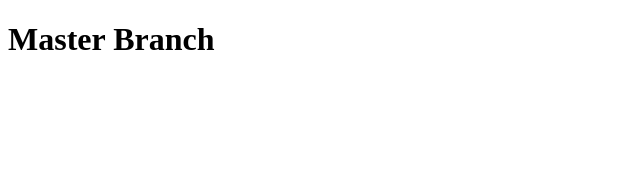
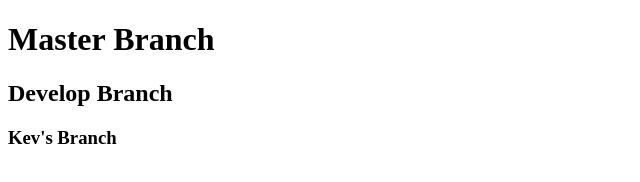
Before and after one commit to Trejon-Hughes/teamGit, a plain HTML site: page index.html in a window 1280 px wide. Shown: the whole page, without its empty margins (0-640 px from the left). Drawn offline with Linux system fonts and the light colour scheme.

Commit message:
kevs branch

```diff
--- a/index.html
+++ b/index.html
@@ -2,11 +2,14 @@
 <html lang="en">
 <head>
     <meta charset="UTF-8">
-    <meta http-equiv="X-UA-Compatible" content="IE=edge">
     <meta name="viewport" content="width=device-width, initial-scale=1.0">
     <title>Document</title>
 </head>
 <body>
+
     <h1>Master Branch</h1>
+    <h2>Develop Branch</h2>
+    <h3>Kev's Branch</h3>
+
 </body>
 </html>
```
